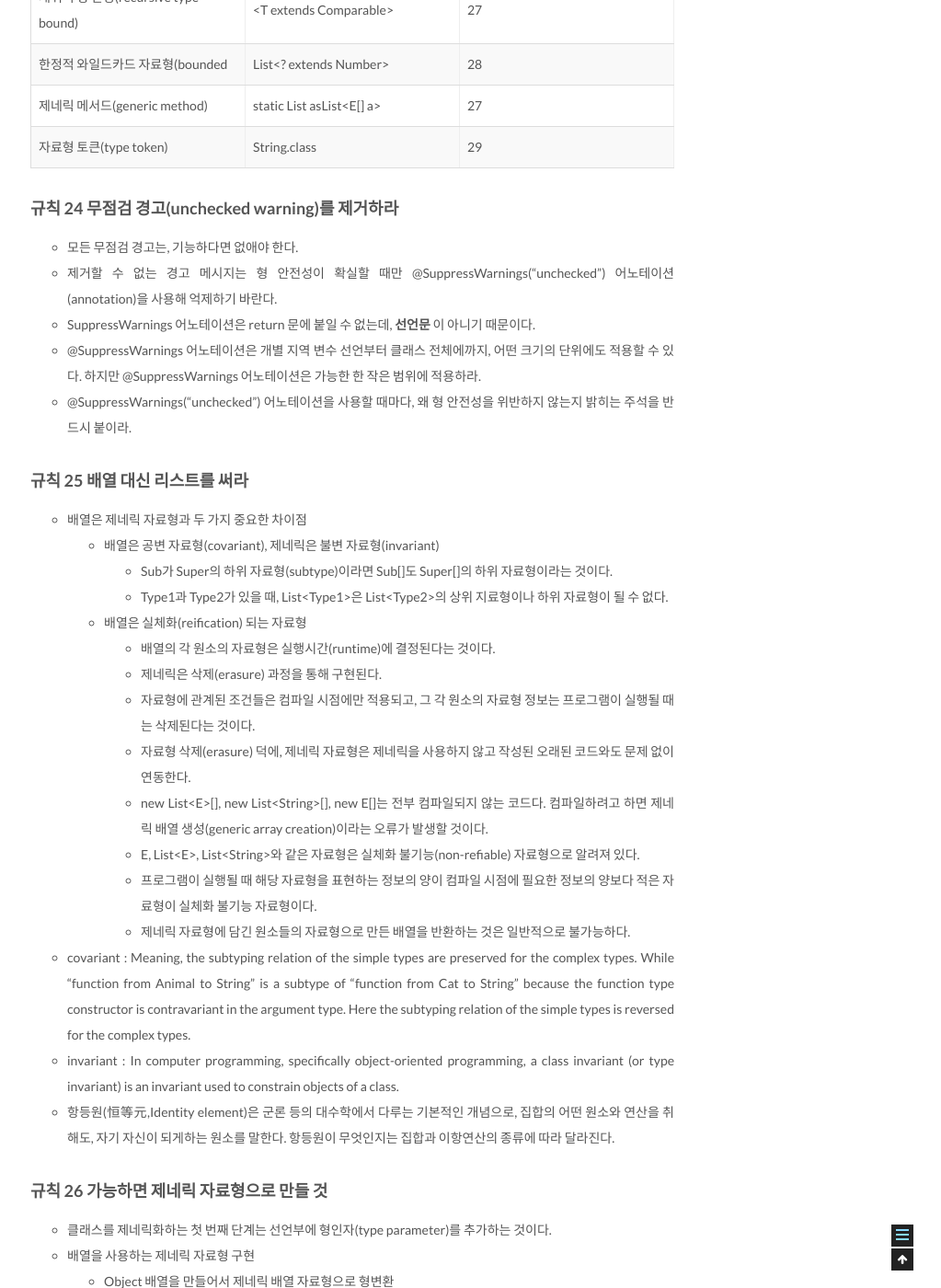
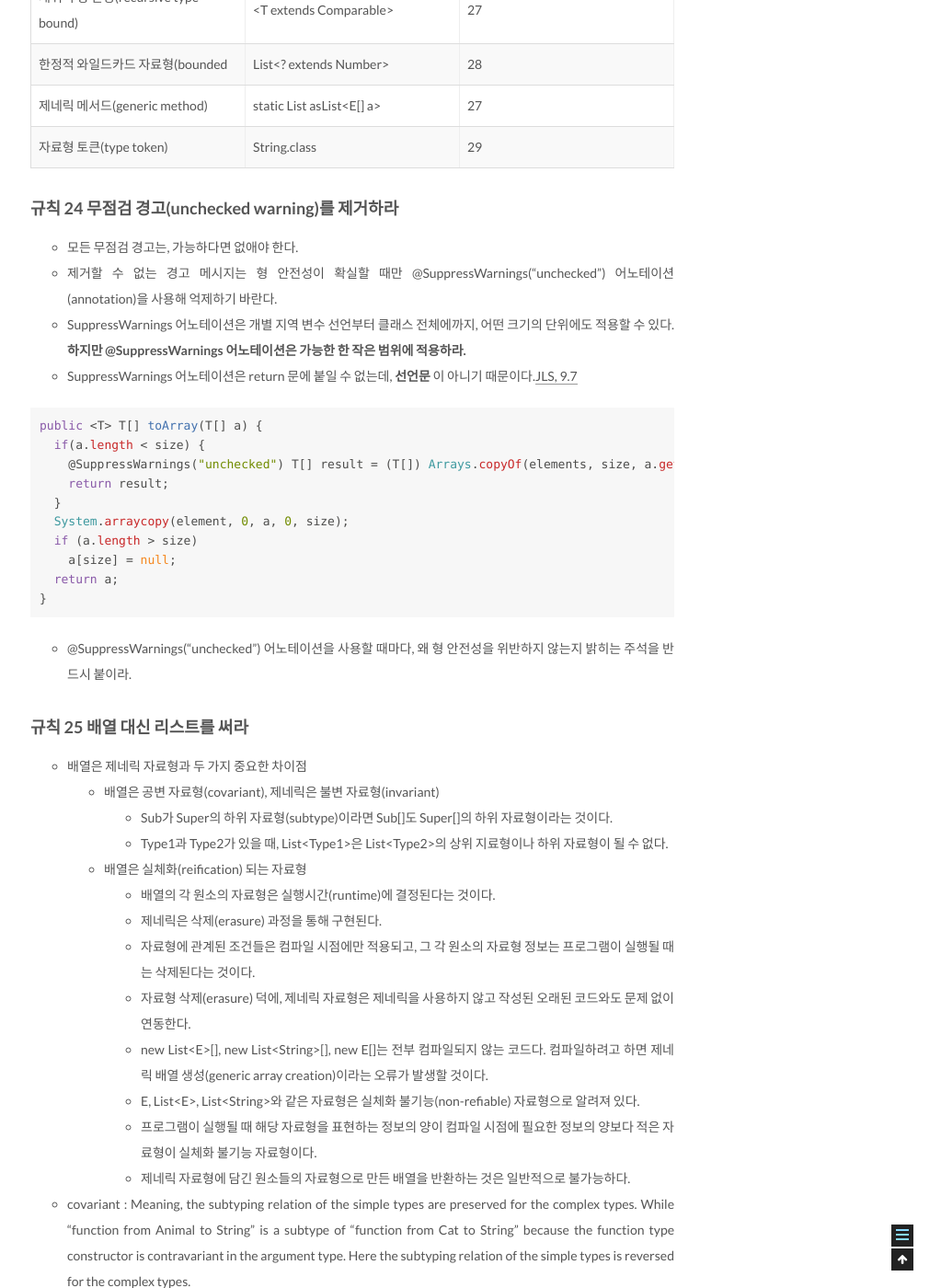
Before and after one commit to csj4032/csj4032.github.io, a Jekyll site: the page built from _posts/2018-01-21-Effective-Java.md, in a window 1280 px wide and 1400 px high, scrolled down 19007 px. Shown: the whole window at 92% size, without its empty margins (257-1280 px from the left). Built offline with Jekyll 4.4.1, drawn with Linux system fonts in a browser that asks for light colours; comment, search, counter and statistics services are not loaded.

Commit message:
이펙티브자바 2판 포스팅 수정

````diff
--- a/_posts/2018-01-21-Effective-Java.md
+++ b/_posts/2018-01-21-Effective-Java.md
@@ -699,10 +699,24 @@ public class Raw {
 | 자료형 토큰(type token) | String.class | 29 |
 
 ### 규칙 24 무점검 경고(unchecked warning)를 제거하라
-* 모든 무점검 경고는, 기능하다면 없애야 한다.
+* 모든 무점검 경고는, 가능하다면 없애야 한다.
 * 제거할 수 없는 경고 메시지는 형 안전성이 확실할 때만 @SuppressWarnings("unchecked") 어노테이션(annotation)을 사용해 억제하기 바란다.
-* SuppressWarnings 어노테이션은 return 문에 붙일 수 없는데, **선언문** 이 아니기 때문이다.
-* @SuppressWarnings 어노테이션은 개별 지역 변수 선언부터 클래스 전체에까지, 어떤 크기의 단위에도 적용할 수 있다. 하지만 @SuppressWarnings 어노테이션은 가능한 한 작은 범위에 적용하라.
+* SuppressWarnings 어노테이션은 개별 지역 변수 선언부터 클래스 전체에까지, 어떤 크기의 단위에도 적용할 수 있다. **하지만 @SuppressWarnings 어노테이션은 가능한 한 작은 범위에 적용하라.**
+* SuppressWarnings 어노테이션은 return 문에 붙일 수 없는데, **선언문** 이 아니기 때문이다.[JLS, 9.7](https://docs.oracle.com/javase/specs/jls/se11/html/jls-9.html#jls-9.7)
+
+```java
+public <T> T[] toArray(T[] a) {
+  if(a.length < size) {
+    @SuppressWarnings("unchecked") T[] result = (T[]) Arrays.copyOf(elements, size, a.getClass());
+    return result;
+  }
+  System.arraycopy(element, 0, a, 0, size);
+  if (a.length > size)
+    a[size] = null;
+  return a;
+}
+```
+
 * @SuppressWarnings("unchecked") 어노테이션을 사용할 때마다, 왜 형 안전성을 위반하지 않는지 밝히는 주석을 반드시 붙이라.
 
 ### 규칙 25 배열 대신 리스트를 써라
````
